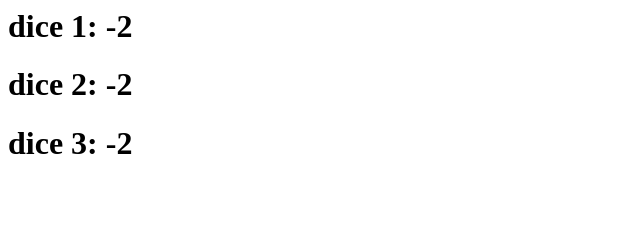
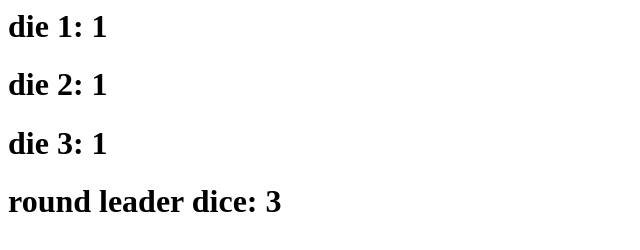
Before and after one commit to amnayak/dice, a plain HTML site: page index.html in a window 1280 px wide. Shown: the whole page, without its empty margins (0-640 px from the left). Drawn offline with Linux system fonts and the light colour scheme.

Commit message:
added leader dice

```diff
--- a/index.html
+++ b/index.html
@@ -2,20 +2,26 @@
 <head>
 <script>
     function myFunction() {
-        var nums = [2,2,1,-2,-4,0];
-        var firstNum = nums[Math.floor((Math.random() * 5))];
-        var secondNum =nums[ Math.floor((Math.random() * 5))];
-        var thirdNum = nums[Math.floor((Math.random() * 5))];
+        var nums = [-2,-2,-2,-1,1,3];
+        //var nums = [1,2,3,4,5,6];
+        var leaderNums = [-2,-2,-2,-1,3,5];
+        var firstNum = nums[Math.floor((Math.random() * 6))];
+        var secondNum =nums[ Math.floor((Math.random() * 6))];
+        var thirdNum = nums[Math.floor((Math.random() * 6))];
+
+        var leaderNum = leaderNums[Math.floor((Math.random() * 6))];
 
         document.getElementById("text1").innerHTML = firstNum;
         document.getElementById("text2").innerHTML = secondNum;
         document.getElementById("text3").innerHTML = thirdNum;
+        document.getElementById("text4").innerHTML = leaderNum;
     }
 </script>
 
 <body onload="myFunction()">
-    <h1>dice 1: <span id="text1"></span></h1>
-    <h1>dice 2: <span id="text2"></span></h1>
-    <h1>dice 3: <span id="text3"></span></h1>
+    <h1>die 1: <span id="text1"></span></h1>
+    <h1>die 2: <span id="text2"></span></h1>
+    <h1>die 3: <span id="text3"></span></h1>
+    <h1>round leader dice: <span id="text4"></span></h1>
 </body>
 </html>
```
